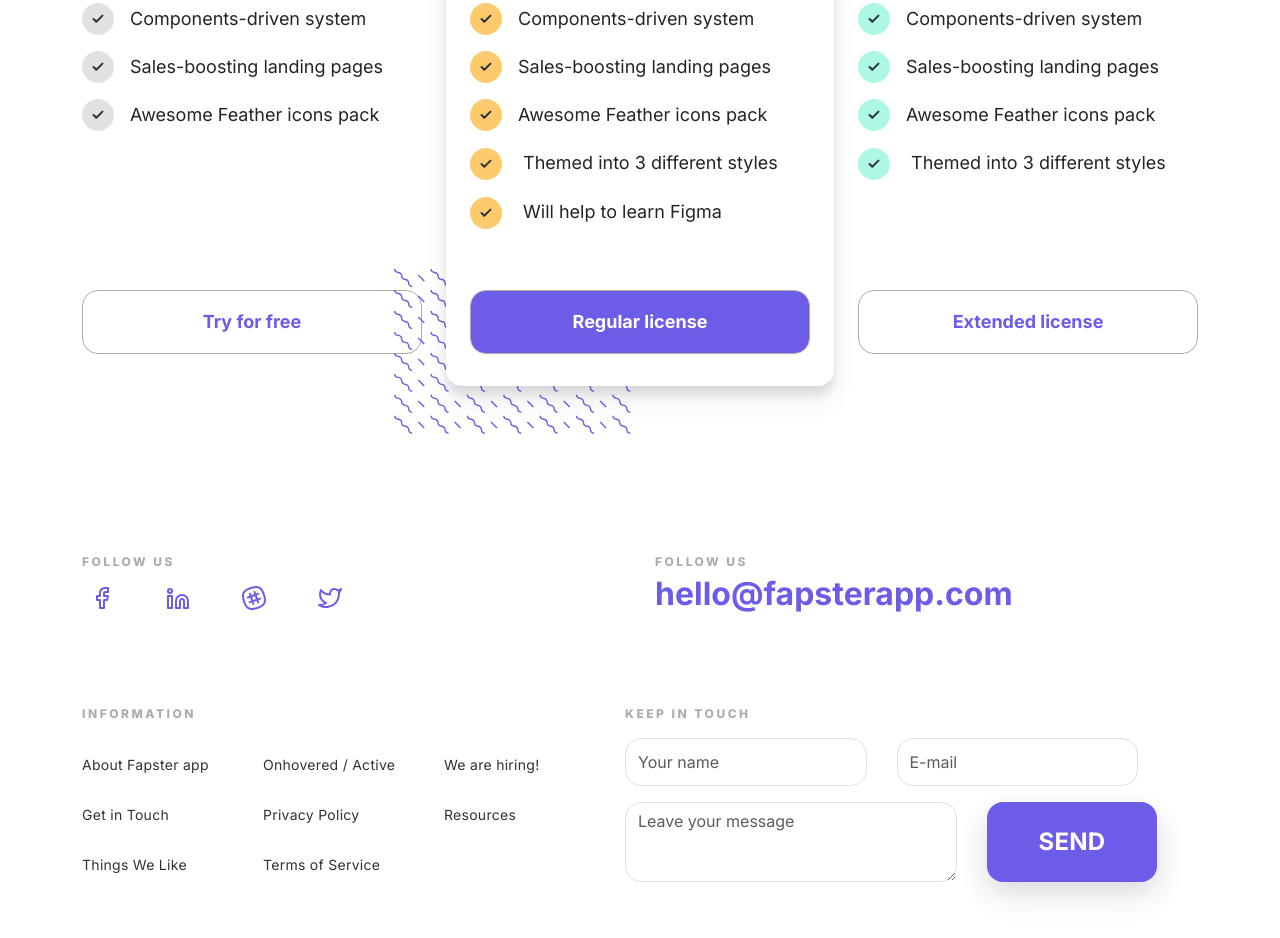
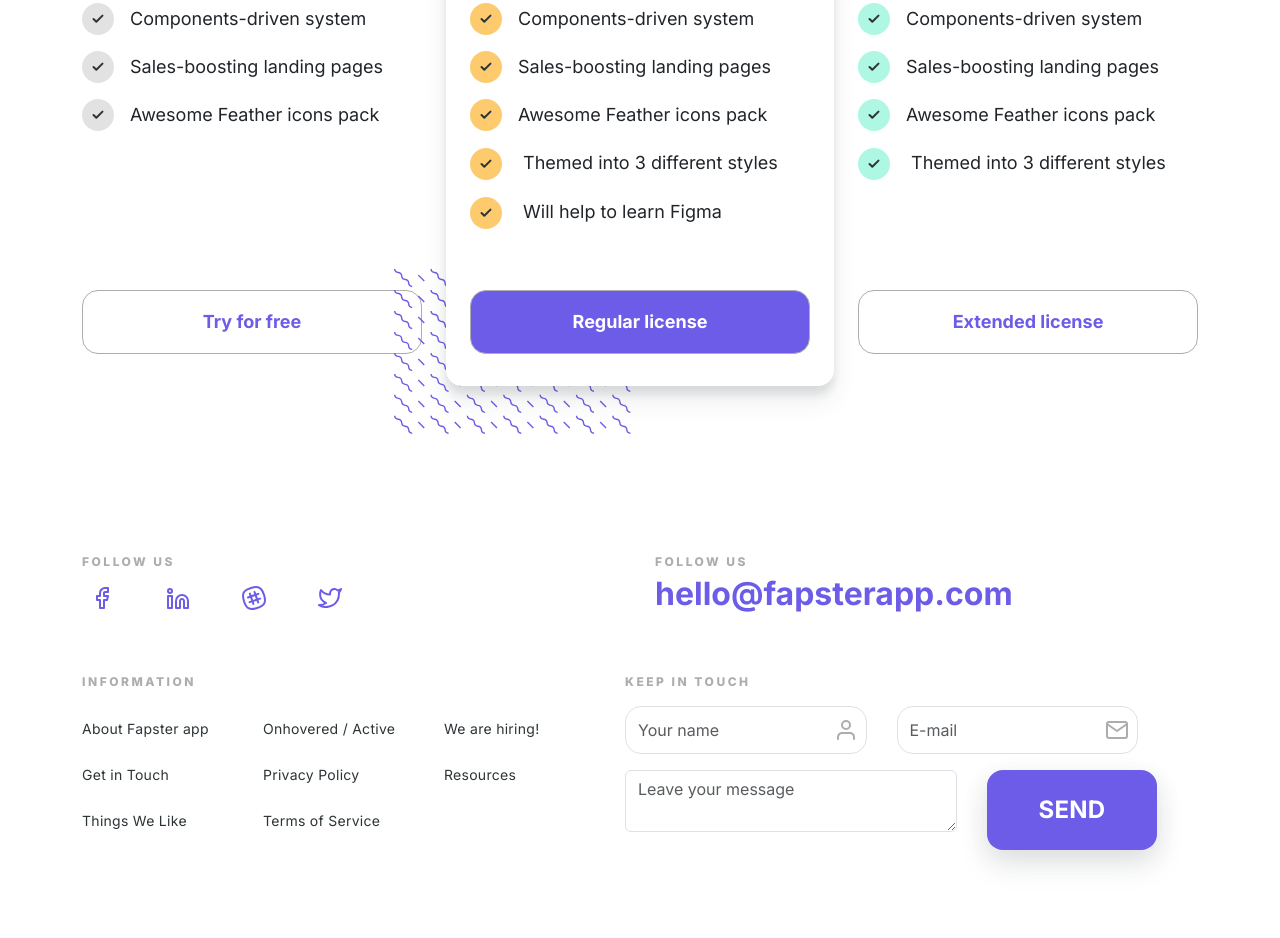
Before and after one commit to Feoor/grid-site, a plain HTML site: page index.html in a window 1280 px wide. Shown: the part 2459-3397 px from the top of the page. Drawn offline with nearby package versions, Linux system fonts and the light colour scheme.

Commit message:
update index.html

```diff
--- a/index.html
+++ b/index.html
@@ -286,8 +286,13 @@
 
     <!-- Footer -->
     <footer class="footer">
+        <!-- Волна внизу -->
+        <div class="footer__wave">
+            <!-- <img src="./assets/footer_wave.svg" alt=""> -->
+        </div>
+
         <div class="container">
-            <div class="footer__wrapper row row-cols-auto g-4 gx-30">
+            <div class="footer__wrapper row row-cols-2 gx-30">
                 <!-- 1 Row -->
                 <div class="col-6 mb-40">
                     <p class="minicaps mb-2">Follow us</p>
@@ -333,7 +338,7 @@
                     <h4 class="purple_text">hello@fapsterapp.com</h4>
                 </div>
                 <!-- 2 Row -->
-                <div class="col-6 row row-cols-4 gy-3 gx-30">
+                <div class="footer__links col-6 row row-cols-4 gx-30">
                     <div class="col-12">
                         <p class="minicaps">Information</p>
                     </div>
@@ -362,18 +367,31 @@
                         <p class="footer__paragraph"><a href="">Terms of Service</a></p>
                     </div>
                 </div>
-                <form class="col-6 row row-cols-3 gy-3 gx-30">
+                <form class="col row row-cols-3 row-gap-3 gx-30">
                     <div class="col-12">
                         <p class="minicaps">keep in touch</p>
                     </div>
-                    <div class="col-6">
-                        <input type="name" class="footer__input form-control" placeholder="Your name" aria-label="Name">
+                    <div class="col-6 position-relative">
+                        <input type="name" class="footer__input form-control pe-5" placeholder="Your name" aria-label="Name" required>
+                        <div class="position-absolute top-50 end-0 translate-middle-y pe-3">
+                            <svg width="40" height="40" viewBox="0 0 40 40" fill="none" xmlns="http://www.w3.org/2000/svg">
+                                <path d="M28 29V27C28 25.9391 27.5786 24.9217 26.8284 24.1716C26.0783 23.4214 25.0609 23 24 23H16C14.9391 23 13.9217 23.4214 13.1716 24.1716C12.4214 24.9217 12 25.9391 12 27V29" stroke="#ADADAD" stroke-width="2" stroke-linecap="round" stroke-linejoin="round"/>
+                                <path d="M20 19C22.2091 19 24 17.2091 24 15C24 12.7909 22.2091 11 20 11C17.7909 11 16 12.7909 16 15C16 17.2091 17.7909 19 20 19Z" stroke="#ADADAD" stroke-width="2" stroke-linecap="round" stroke-linejoin="round"/>
+                            </svg>
+                        </div>
                     </div>
-                    <div class="col-6">
-                        <input type="email" class="footer__input form-control" placeholder="E-mail" aria-label="Email">
+                    <div class="col-6 position-relative">
+                        <input type="email" class="footer__input form-control" placeholder="E-mail" aria-label="Email" required>
+                        <div class="position-absolute top-50 translate-middle-y end-0 pe-3">
+                            <svg width="40" height="40" viewBox="0 0 40 40" fill="none" xmlns="http://www.w3.org/2000/svg">
+                                <path d="M12 12H28C29.1 12 30 12.9 30 14V26C30 27.1 29.1 28 28 28H12C10.9 28 10 27.1 10 26V14C10 12.9 10.9 12 12 12Z" stroke="#ADADAD" stroke-width="2" stroke-linecap="round" stroke-linejoin="round"/>
+                                <path d="M30 14L20 21L10 14" stroke="#ADADAD" stroke-width="2" stroke-linecap="round" stroke-linejoin="round"/>
+                            </svg>
+                        </div>
                     </div>
-                    <div class="col-8">
-                        <textarea type="text" class="footer__feedback form-control" placeholder="Leave your message" aria-label="feedback"></textarea>
+                    <div class="col-8 footer__feedback">
+                        <textarea type="text" class="form-control" placeholder="Leave your message" aria-label="feedback"></textarea>
+                        <div class="footer__feedback-icon"></div>
                     </div>
                     <div class="col-4">
                         <button type="submit" class="footer__btn">SEND</button>
```
